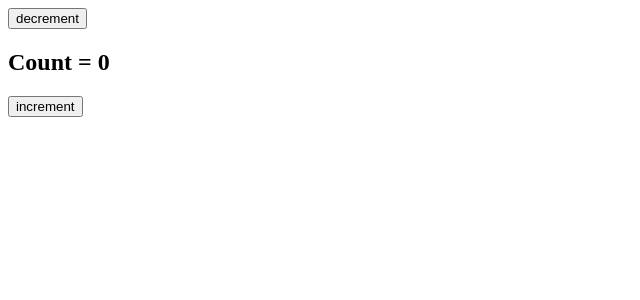
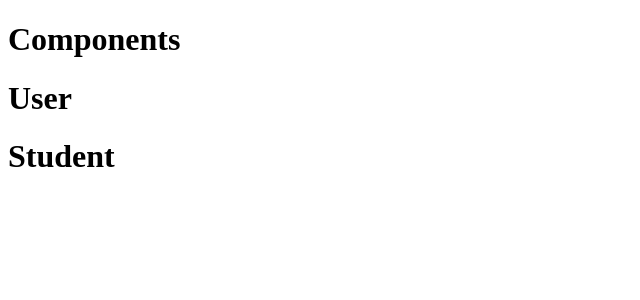
Before and after one commit to Priyankayadav2/vite, a React app: page / in a window 1280 px wide. Shown: the top 300 px of the page, without its empty margins (0-640 px from the left). Built offline with nearby package versions, Linux system fonts and the light colour scheme; the HTML template or start-up script is replaced by a standard one.

Commit message:
component

```diff
--- a/src/App.jsx
+++ b/src/App.jsx
@@ -1,20 +1,12 @@
 import { useState } from "react"
+import Teacher,{User} from './User'
+
 function App() {
-const [count,setCount]=useState(0)
-function countFun(item){
-  if(item==="increment"){
-    setCount(count+1)
-  }
-  else if(item==="decrement"){
-    setCount(count-1)
-  }
-}
   return (
   <div>
-    <button onClick={()=>countFun("decrement")}>decrement</button>
-    <h2>Count = {count}</h2>
-
-    <button onClick={()=>countFun("increment")}>increment</button>
+    <h1>Components</h1>
+    <User/>
+    <Teacher/>
     </div>
   )
 }
--- /dev/null
+++ b/src/User.jsx
@@ -0,0 +1,15 @@
+export function User(){
+return(
+    <div>
+    <h1>User</h1>
+    </div>
+)
+}
+function Student(){
+    return(
+        <div>
+        <h1>Student</h1>
+        </div>
+    )
+    }
+    export default Student
```
